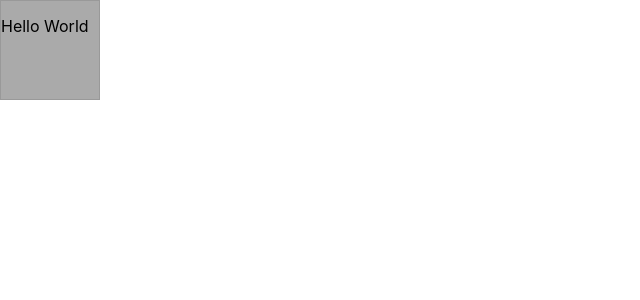
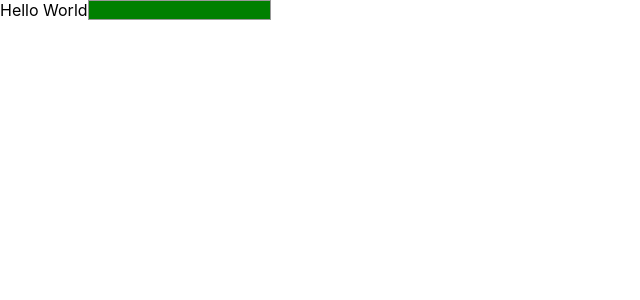
Before and after one commit to aximario/chaos, a React (Create React App) app: page / in a window 1280 px wide. Shown: the top 300 px of the page, without its empty margins (0-640 px from the left). Built offline with nearby package versions, Linux system fonts and the light colour scheme.

Commit message:
feat: 更新 input 的 tag template

```diff
--- a/src/App.js
+++ b/src/App.js
@@ -2,11 +2,13 @@ import React from 'react';
 import './App.css';
 import View from './components/View'
 import Text from './components/Text'
+import Input from './components/Input'
 
 function App() {
   return (
     <View>
-      <Text h="60px" lineHeight="50px">Hello World</Text>
+      <Text>Hello World</Text>
+      <Input bg="green" />
     </View>
   );
 }
--- /dev/null
+++ b/src/components/Input.js
@@ -0,0 +1,52 @@
+import PropTypes from 'prop-types'
+import styled from 'styled-components'
+
+function str (props) {
+  const styleObj = {
+    border: props.border
+  }
+  if (props.w) styleObj.width = props.w
+  if (props.h) styleObj.height = props.h
+  if (props.fontFamily) styleObj.fontFamily = props.fontFamily
+  if (props.fontWeight) styleObj.fontWeight = props.fontWeight
+  if (props.fontSize) styleObj.fontSize = props.fontSize
+  if (props.textAlign) styleObj.textAlign = props.textAlign
+  if (props.color) styleObj.color = props.color
+  if (props.radius) styleObj.radius = props.radius
+  if (props.bg) styleObj.background = props.bg
+  return styleObj
+}
+// return `
+//   outline: none;
+//   ${props => props.w && `width: ${props.w};`}
+//   ${props => props.h && `height: ${props.h};`}
+//   ${props => props.fontFamily && `font-family: ${props.fontFamily};`}
+//   ${props => props.fontWeight && `font-weight: ${props.fontWeight};`}
+//   ${props => props.fontSize && `font-size: ${props.fontSize};`}
+//   ${props => props.textAlign && `text-align: ${props.textAlign};`}
+//   ${props => props.color && `color: ${props.color};`}
+//   ${props => props.radius && `border-radius: ${props => props.radius};`}
+//   ${props => props.bg && `background: ${props.bg};`}
+//   border: ${props => props.border};
+// `
+
+const Input = styled.input(str)
+
+Input.defaultProps = {
+  border: '1px solid #999'
+}
+
+Input.propTypes = {
+  w: PropTypes.string,
+  h: PropTypes.string,
+  fontFamily: PropTypes.string,
+  fontWeight: PropTypes.string,
+  fontSize: PropTypes.string,
+  textAlign: PropTypes.string,
+  color: PropTypes.string,
+  radius: PropTypes.string,
+  border: PropTypes.string,
+  bg: PropTypes.string
+}
+
+export default Input
--- a/src/components/Text.js
+++ b/src/components/Text.js
@@ -10,11 +10,8 @@ const Text = styled.span`
   ${props => props.fontSize && `font-size: ${props.fontSize};`}
   ${props => props.lineHeight && `line-height: ${props.lineHeight};`}
   ${props => props.textAlign && `text-align: ${props.textAlign};`}
-  ${props => props.color && `text-align: ${props.color};`}
+  ${props => props.color && `color: ${props.color};`}
 `
-Text.defaultProps = {
-  h: 'fit-content'
-}
 
 Text.propTypes = {
   w: PropTypes.string,
--- a/src/components/View.js
+++ b/src/components/View.js
@@ -16,8 +16,8 @@ function verticalAlign (align) {
 const View = styled.div`
   box-sizing: border-box;
   display: flex;
-  width: ${props => props.w};
-  height: ${props => props.h};
+  ${props => props.w && `width: ${props.w};`}
+  ${props => props.h && `height: ${props.h};`}
   ${props => props.horizontalAlign && `justify-content: ${props => horizontalAlign(props.horizontalAlign)};`}
   ${props => props.verticalAlign && `align-items: ${props => horizontalAlign(props.verticalAlign)};`}
   ${props => props.column && `
@@ -25,17 +25,10 @@ const View = styled.div`
     ${props => props.horizontalAlign && `align-items: ${props => verticalAlign(props.horizontalAlign)};`}
     ${props => props.verticalAlign && `justify-content: ${props => verticalAlign(props.verticalAlign)};`}
   `}
-  border-radius: ${props => props.radius};
+  ${props => props.radius && `border-radius: ${props => props.radius};`}
   border: ${props => props.border};
   background: ${props => props.bg};
 `
-
-View.defaultProps = {
-  w: '100px',
-  h: '100px',
-  border: '1px solid #999',
-  bg: '#aaa'
-}
 
 View.propTypes = {
   w: PropTypes.string,
```
